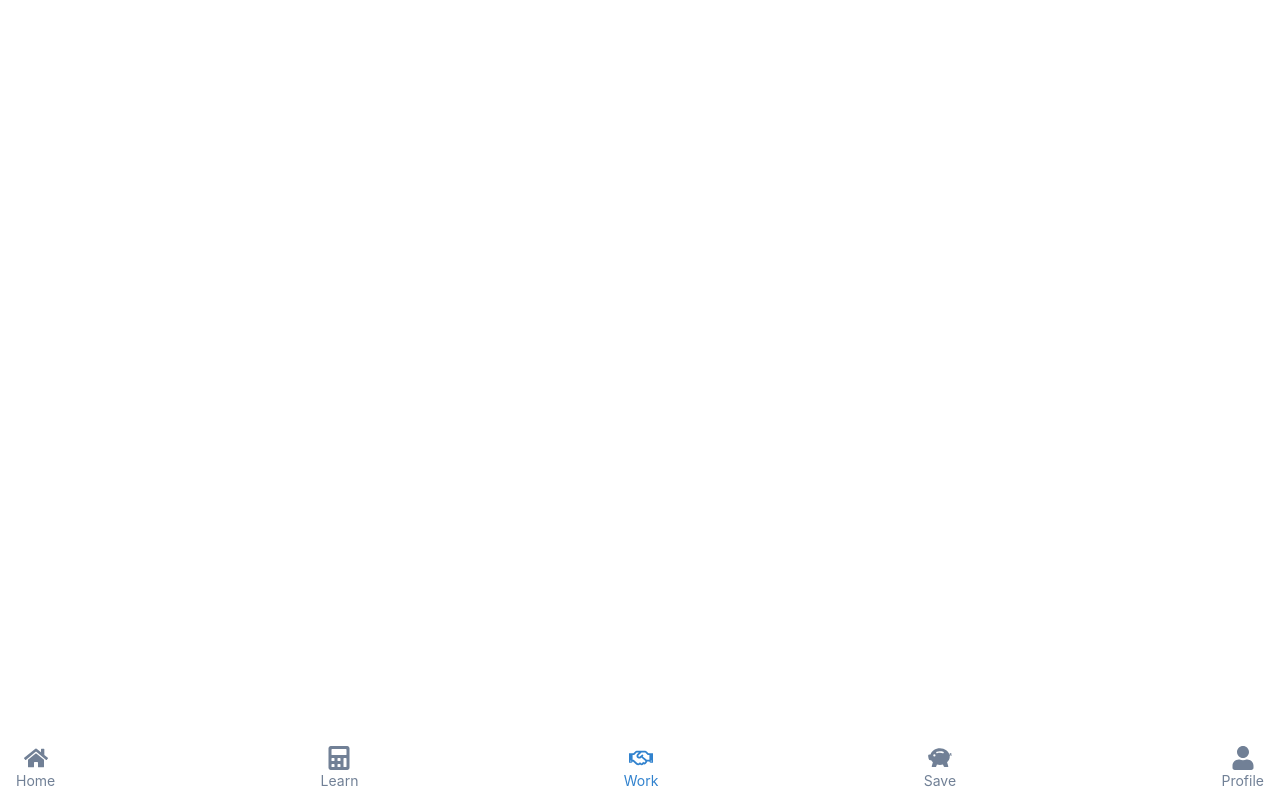
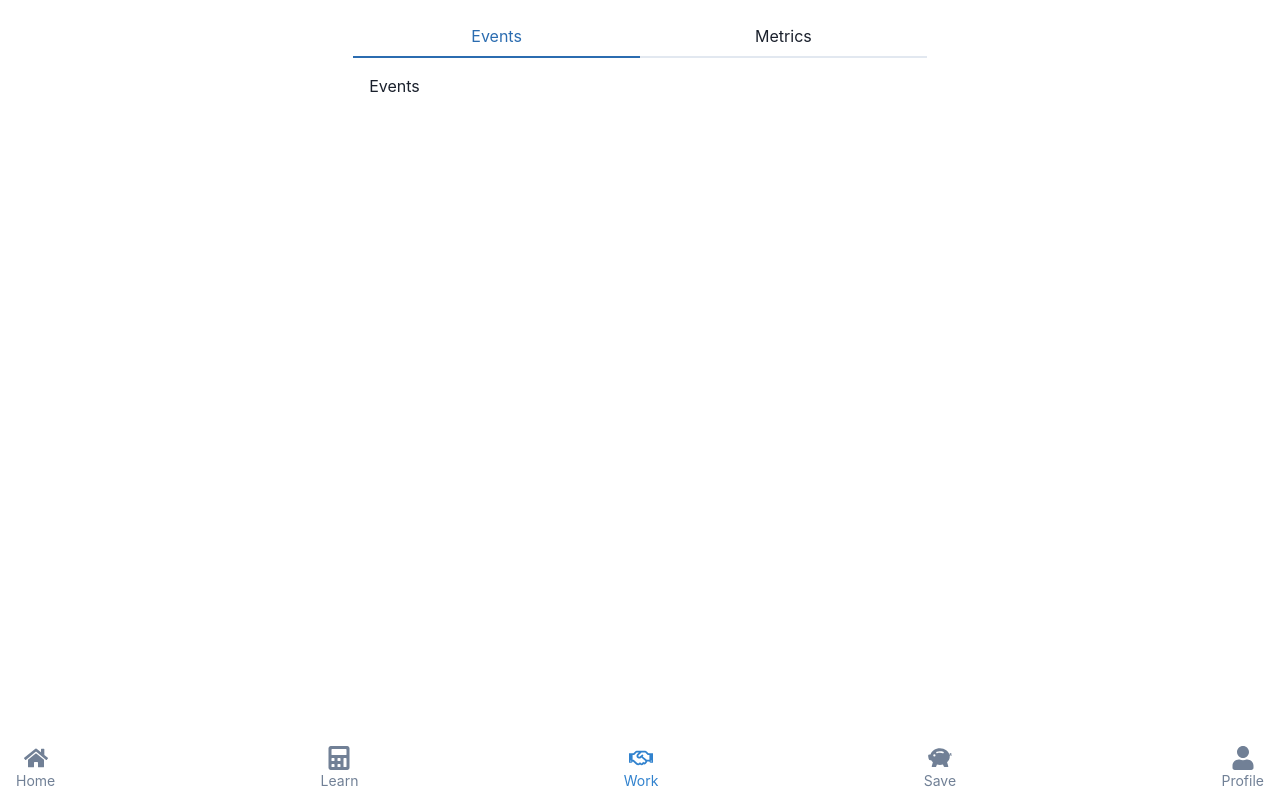
Before and after one commit to jasonhedman/creditdo-student, a Next.js app: page /work in a window 1280 px wide. Built offline with nearby package versions, Linux system fonts and the light colour scheme.

Commit message:
work page init

```diff
--- /dev/null
+++ b/components/Work/Events/index.tsx
@@ -0,0 +1,9 @@
+import React from 'react'
+
+const Events : React.FC = () => {
+  return (
+    <div>Events</div>
+  )
+}
+
+export default Events
--- /dev/null
+++ b/components/Work/Metrics/index.tsx
@@ -0,0 +1,9 @@
+import React from 'react'
+
+const Metrics : React.FC = () => {
+  return (
+    <div>Metrics</div>
+  )
+}
+
+export default Metrics
--- /dev/null
+++ b/components/Work/index.tsx
@@ -0,0 +1,27 @@
+import React from 'react'
+
+import { Tabs, TabList, TabPanels, Tab, TabPanel } from '@chakra-ui/react'
+
+import Events from './Events'
+import Metrics from './Metrics'
+
+const Work : React.FC = () => {
+  return (
+    <Tabs isFitted>
+        <TabList>
+            <Tab>Events</Tab>
+            <Tab>Metrics</Tab>
+        </TabList>
+        <TabPanels>
+            <TabPanel>
+                <Events />
+            </TabPanel>
+            <TabPanel>
+                <Metrics />
+            </TabPanel>
+        </TabPanels>
+    </Tabs>
+  )
+}
+
+export default Work
--- a/pages/work.tsx
+++ b/pages/work.tsx
@@ -2,11 +2,12 @@ import React from 'react'
 
 import { NextPage } from 'next'
 import PageContainer from '../components/utility/PageContainer'
+import Work from '../components/Work'
 
 const WorkPage : NextPage = () => {
   return (
     <PageContainer>
-
+      <Work />
     </PageContainer>
   )
 }
```
